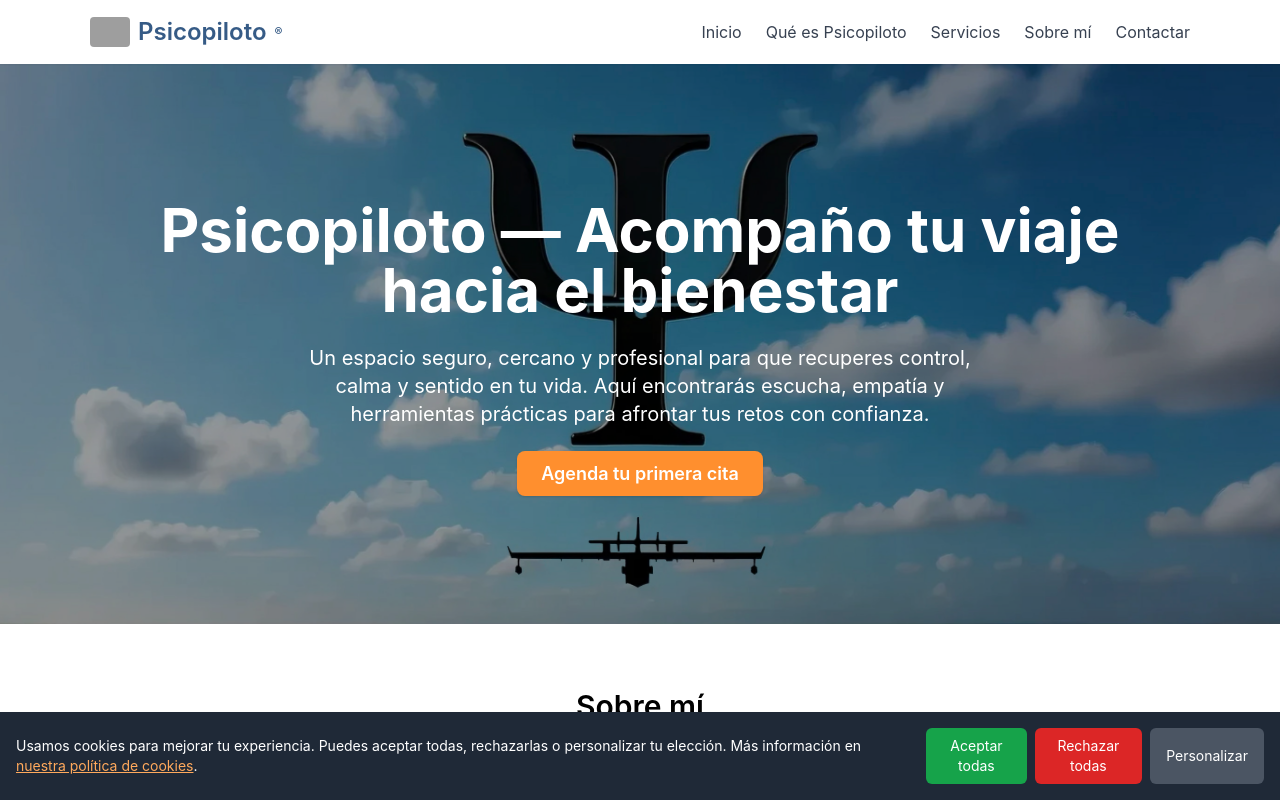
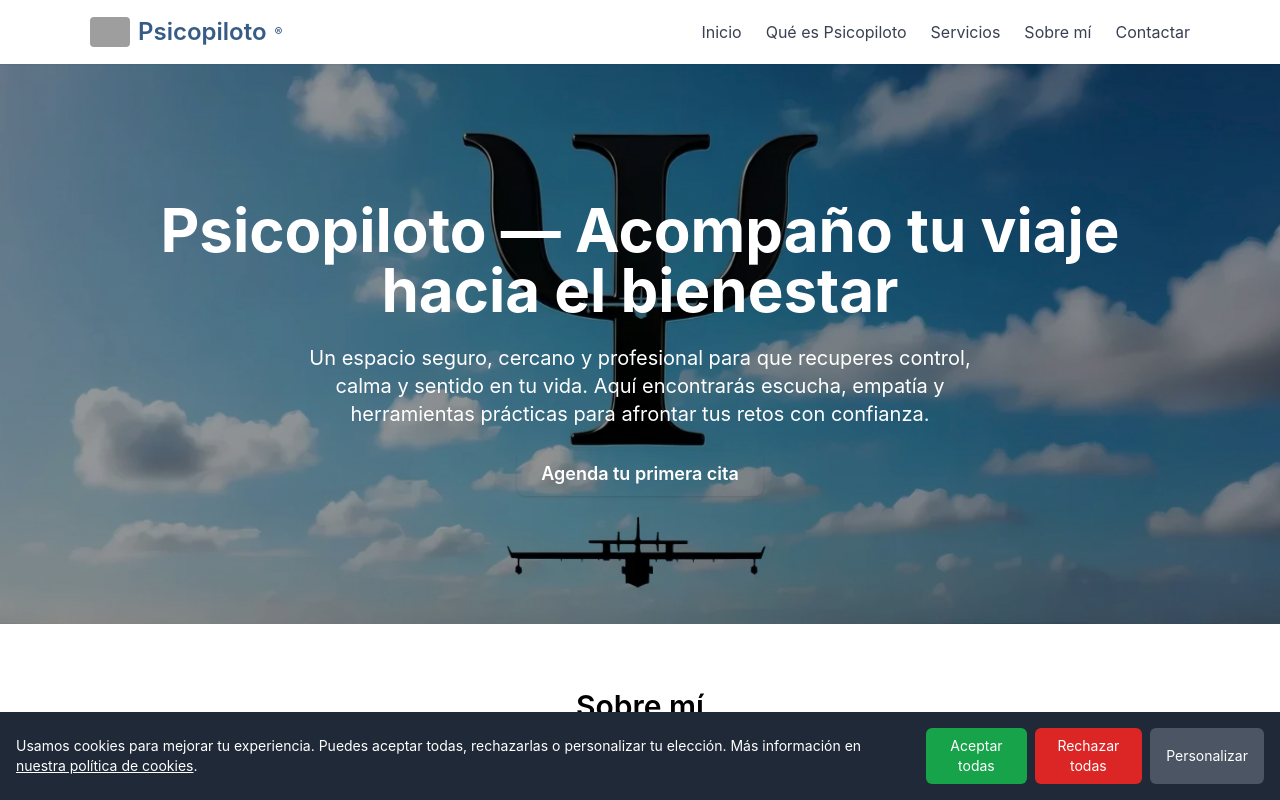
Before and after one commit to psicopiloto/psicopilotopage1, a Next.js app: page / in a window 1280 px wide. Shown: the top 800 px of the page. Built offline with nearby package versions, Linux system fonts and the light colour scheme; grey boxes are pictures that could not be loaded.

Commit message:
Update tailwind.config.js2

```diff
--- a/tailwind.config.js
+++ b/tailwind.config.js
@@ -1,13 +1,33 @@
+// tailwind.config.js
 module.exports = {
   content: [
-    "./pages/**/*.{js,jsx}",
-    "./components/**/*.{js,jsx}"
+    "./pages/**/*.{js,ts,jsx,tsx}",
+    "./components/**/*.{js,ts,jsx,tsx}"
   ],
   theme: {
     extend: {
       colors: {
         psicopiloto: {
-          50: '#f6fbff',
+          teal: {
+            500: "#0d9488", // Principal CTA (teal medio)
+            600: "#0f766e", // Hover principal
+            700: "#115e59", // Activo/destacado
+          },
+          blue: {
+            500: "#0284c7", // Secundario (sky blue medio)
+            600: "#0369a1", // Hover secundario
+          },
+          green: {
+            500: "#10b981", // Alternativa salud/bienestar
+            600: "#059669",
+          },
+          gray: {
+            100: "#f3f4f6", // Fondo claro
+            200: "#e5e7eb",
+            700: "#374151", // Texto gris oscuro
+          },
+          // Escala extra de psicopiloto (azules)
+          50:  '#f6fbff',
           100: '#eef7ff',
           200: '#d9eefc',
           300: '#bcdff6',
@@ -16,22 +36,13 @@ module.exports = {
           600: '#4a78b0',
           700: '#365b86',
           800: '#2b4563',
-          900: '#17292f'
+          900: '#17292f',
         },
-        softorange: {
-          50: '#fff7f1',
-          100: '#fff0e6',
-          200: '#ffd9b8',
-          300: '#ffc18a',
-          400: '#ffa95c',
-          500: '#ff8f2e',
-          600: '#e36f1f'
-        }
       },
       fontFamily: {
         sans: ["Inter", "system-ui", "sans-serif"],
       },
-    }
+    },
   },
   plugins: [],
 }
```
